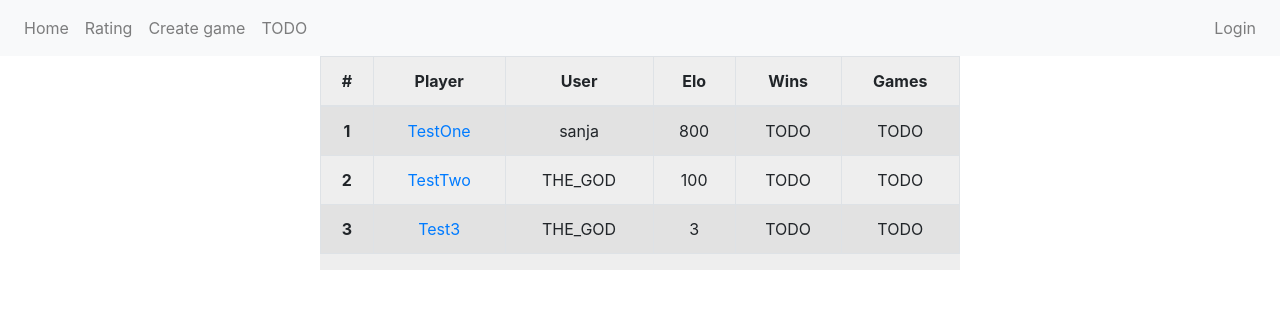
After one commit to SanjaLV/Tenis, a Django app: page /core/rating in a window 1280 px wide. The commit adds this page. Shown: the top 309 px of the page. Run offline with Django 3.2, Linux system fonts and the light colour scheme; data comes from the database, SQL or seed files in the repository; some libraries are stand-ins or nearby versions.

Commit message:
Player Rating

```diff
--- a/core/urls.py
+++ b/core/urls.py
@@ -7,5 +7,7 @@ urlpatterns = [
     path('game/<int:game_id>', views.game_data, name="game"),
     path('player/<int:player_id>', views.player_data, name="player"),
     path('register', views.register, name="registration"),
-    path('game/<int:game_id>/set_score', views.set_game_score, name="set_game_score")
+    path('game/<int:game_id>/set_score', views.set_game_score, name="set_game_score"),
+    path('rating', views.rating, name="rating"),
+    path('create', views.create_game, name="create_game")
 ]
--- a/core/views.py
+++ b/core/views.py
@@ -113,3 +113,18 @@ def set_game_score(request, game_id):
             messages.warning(request, "ERROR!" + res)
 
     return game_data(request, game_id)
+
+
+def rating(request):
+    players = Player.objects.all().order_by("-elo")
+
+    template = loader.get_template("core/rating.html")
+
+    context = {
+        'players': players
+    }
+    return HttpResponse(template.render(context, request))
+
+
+def create_game(request):
+    return HttpResponse("TODO")
--- a/templates/core/base.html
+++ b/templates/core/base.html
@@ -18,8 +18,8 @@
         <div class="collapse navbar-collapse" id="navbarNavAltMarkup">
             <div class="navbar-nav">
                 <a class="nav-item nav-link align-left" href="/core">Home</a>
-                <a class="nav-item nav-link" href="/A">TODO</a>
-                <a class="nav-item nav-link" href="/B">TODO</a>
+                <a class="nav-item nav-link" href="/core/rating">Rating</a>
+                <a class="nav-item nav-link" href="/core/create">Create game</a>
                 <a class="nav-item nav-link" href="/C">TODO</a>
 
 
--- /dev/null
+++ b/templates/core/rating.html
@@ -0,0 +1,35 @@
+{% extends "core/base.html" %}
+
+{% block title %}
+    Rating
+{% endblock %}
+
+{% block main %}
+
+    <table class="table table-striped table-bordered text-center table-hover">
+        <thead>
+            <tr>
+                <th scope="col">#</th>
+                <th scope="col">Player</th>
+                <th scope="col">User</th>
+                <th scope="col">Elo</th>
+                <th scope="col">Wins</th>
+                <th scope="col">Games</th>
+            </tr>
+        </thead>
+        <tbody>
+
+            {% for p in players %}
+                <tr>
+                    <th scope="row">{{ forloop.counter }}</th>
+                    <td>{% include "small/player_small.html" with id=p.pk name=p.name %}</td>
+                    <td>{{ p.userID }}</td>
+                    <td>{{ p.elo }}</td>
+                    <td>TODO</td>
+                    <td>TODO</td>
+                </tr>
+            {% endfor %}
+        </tbody>
+    </table>
+
+{% endblock %}
```
